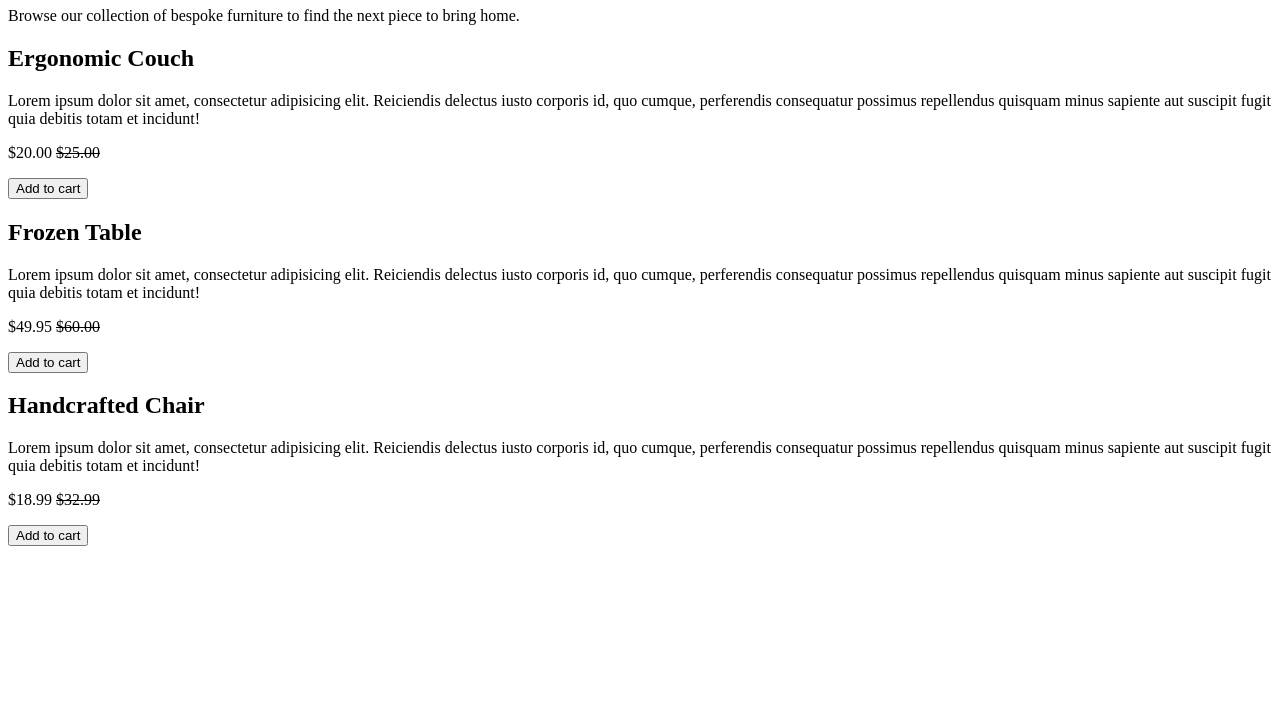
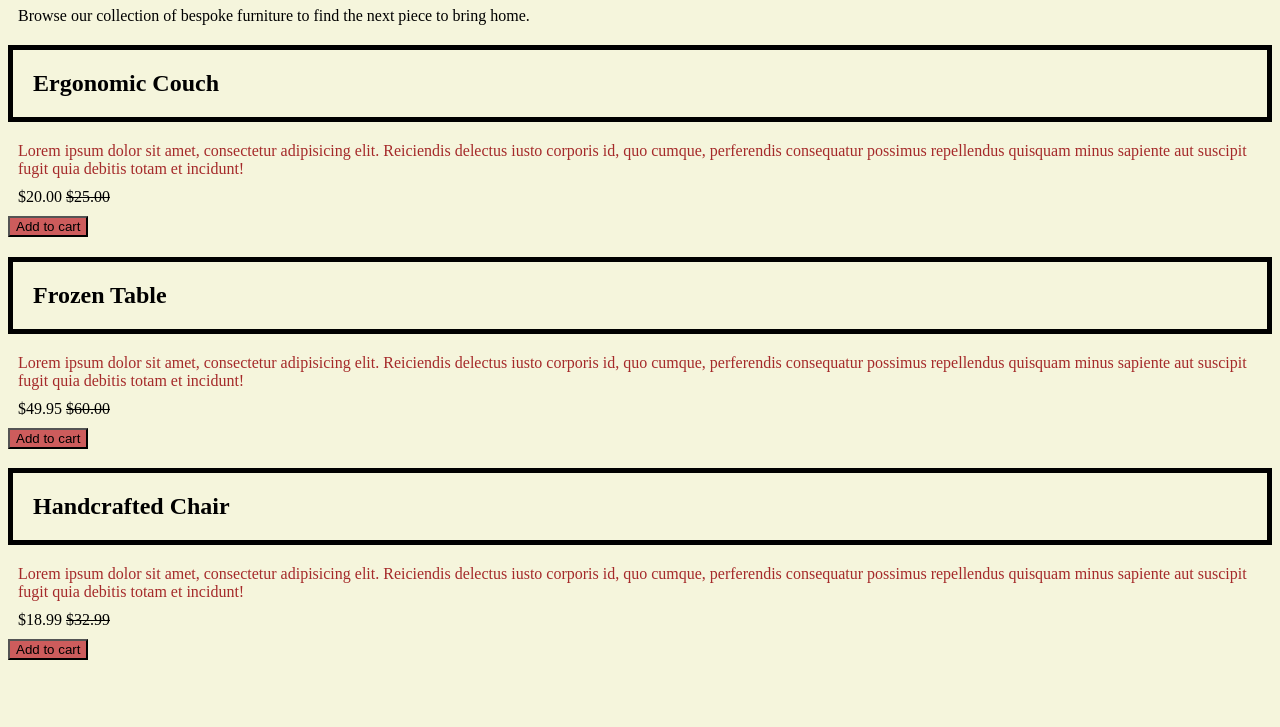
Before and after one commit to JamesThompson96/furniture-emporium, a plain HTML site: page index.html in a window 1280 px wide. Shown: the part 73-800 px from the top of the page. Drawn offline with Linux system fonts and the light colour scheme.

Commit message:
index.css

```diff
--- a/index.css
+++ b/index.css
@@ -0,0 +1,23 @@
+h1 {
+  color: burlywood;
+}
+.information {
+  color: brown;
+}
+body {
+  background-color: beige;
+}
+h2 {
+  padding: 20px;
+  border: 5px solid black;
+}
+p {
+  margin: 10px;
+}
+button {
+  background-color: indianred;
+}
+button:hover {
+  background-color: lightcoral;
+  cursor: pointer;
+}
--- a/index.html
+++ b/index.html
@@ -1,6 +1,7 @@
-<!DOCTYPE html>
+<!doctype html>
 <html lang="en">
   <head>
+    <link rel="stylesheet" href="index.css" />
     <title>Furniture Emporium</title>
   </head>
   <body>
@@ -14,7 +15,7 @@
       </header>
       <article>
         <h2>Ergonomic Couch</h2>
-        <p>
+        <p class="information">
           Lorem ipsum dolor sit amet, consectetur adipisicing elit. Reiciendis
           delectus iusto corporis id, quo cumque, perferendis consequatur
           possimus repellendus quisquam minus sapiente aut suscipit fugit quia
@@ -25,7 +26,7 @@
       </article>
       <article>
         <h2>Frozen Table</h2>
-        <p>
+        <p class="information">
           Lorem ipsum dolor sit amet, consectetur adipisicing elit. Reiciendis
           delectus iusto corporis id, quo cumque, perferendis consequatur
           possimus repellendus quisquam minus sapiente aut suscipit fugit quia
@@ -36,7 +37,7 @@
       </article>
       <article>
         <h2>Handcrafted Chair</h2>
-        <p>
+        <p class="information">
           Lorem ipsum dolor sit amet, consectetur adipisicing elit. Reiciendis
           delectus iusto corporis id, quo cumque, perferendis consequatur
           possimus repellendus quisquam minus sapiente aut suscipit fugit quia
```
